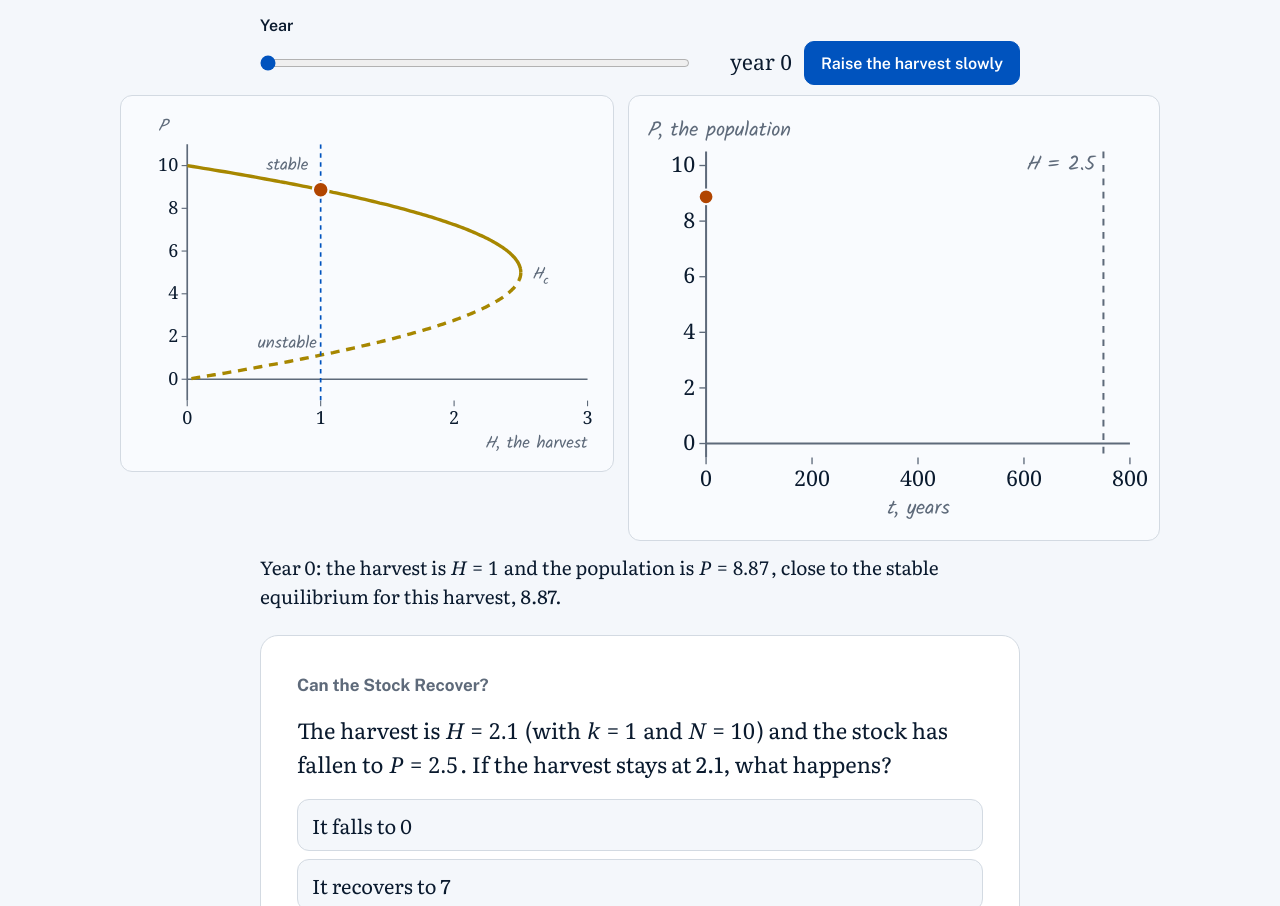
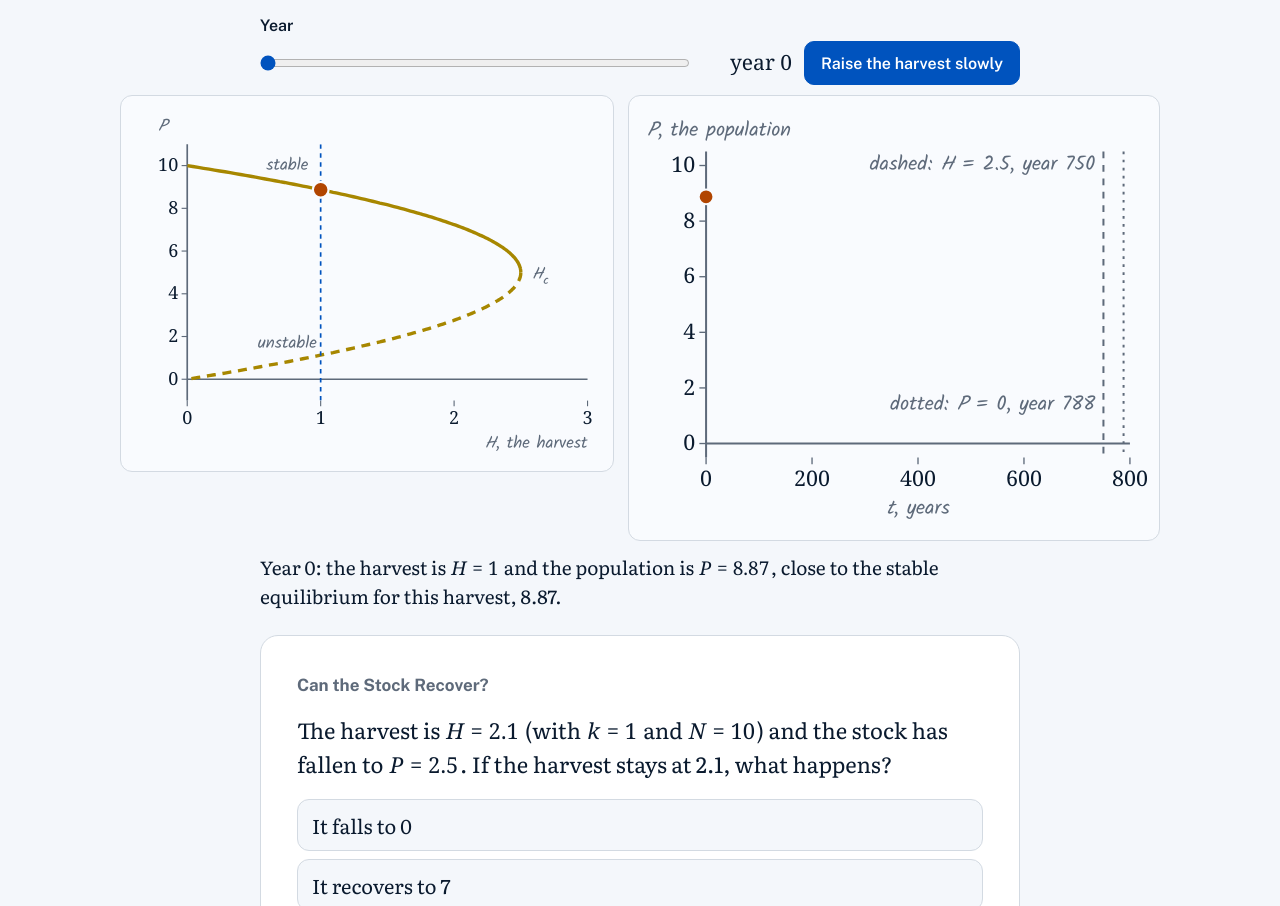
Before and after one commit to RizeComputerScience/diffeq1-phase-lines-harvesting, a plain HTML site: page index.html in a window 1280 px wide. Shown: the part 5220-6126 px from the top of the page. Drawn offline with nearby package versions, Linux system fonts and the light colour scheme; a web font is replaced by a local one.

Commit message:
Publish Phase Lines and the Harvesting Bifurcation (built 2026-11-16)

```diff
--- a/index.html
+++ b/index.html
@@ -3084,9 +3084,10 @@ function bif3SVG() {
 }
 function inset3SVG() {
   var yr = yrNow(), pn = pane([0, 800], [-0.5, 10.5], FL.box), b = pn.box, cid = 'pl-ci3', g = '', te = Math.min(yr, SIM.tEnd);
-  g += '<svg viewBox="0 0 ' + FL.w + ' ' + FL.h + '" role="img" aria-label="' + esc('Graph of the population P against time t in years, from 0 to 800. The population declines slowly from 8.87 while the harvest rises, then falls steeply to 0 just after year 750, when the harvest passes 2.5. Drawn up to year ' + Math.round(yr) + '.') + '"><defs>' + clipDef(cid, b) + '</defs>';
+  g += '<svg viewBox="0 0 ' + FL.w + ' ' + FL.h + '" role="img" aria-label="' + esc('Graph of the population P against time t in years, from 0 to 800. The population declines slowly from 8.87 while the harvest rises, then falls steeply to 0 in year 788. The harvest passes 2.5 in year 750, so the collapse comes 38 years after the threshold. Drawn up to year ' + Math.round(yr) + '.') + '"><defs>' + clipDef(cid, b) + '</defs>';
   g += axesSVG(pn, { xt: [0, 200, 400, 600, 800], yt: [0, 2, 4, 6, 8, 10], xTitle: 't, years', yTitle: 'P, the population' });
-  g += '<line x1="' + pn.X(750) + '" y1="' + b.t + '" x2="' + pn.X(750) + '" y2="' + b.b + '" style="stroke:var(--muted);stroke-width:1.5;stroke-dasharray:5 5"/>' + txt(pn.X(750) - 6, b.t + 14, svgMath('H = 2.5'), 'ttl', 'end');
+  g += '<line x1="' + pn.X(750) + '" y1="' + b.t + '" x2="' + pn.X(750) + '" y2="' + b.b + '" style="stroke:var(--muted);stroke-width:1.5;stroke-dasharray:5 5"/>' + txt(pn.X(750) - 6, b.t + 14, svgMath('dashed: H = 2.5, year 750'), 'ttl', 'end');
+  g += '<line x1="' + pn.X(SIM.tEnd) + '" y1="' + b.t + '" x2="' + pn.X(SIM.tEnd) + '" y2="' + b.b + '" style="stroke:var(--muted);stroke-width:1.5;stroke-dasharray:2 4"/>' + txt(pn.X(750) - 6, pn.Y(1.2), svgMath('dotted: P = 0, year ' + Math.round(SIM.tEnd)), 'ttl', 'end');
   var d = '', n = Math.max(2, Math.round(te / 2)); for (var i = 0; i <= n; i++) { var t = te * i / n; d += (i ? 'L' : 'M') + pn.X(t).toFixed(1) + ',' + pn.Y(simP(t)).toFixed(1); }
   g += '<g clip-path="url(#' + cid + ')"><path class="pl-inset" d="' + d + '" style="fill:none;stroke:var(--outside);stroke-width:2.8"/></g>';
   g += '<circle cx="' + pn.X(te).toFixed(1) + '" cy="' + pn.Y(simP(yr)).toFixed(1) + '" r="5.5" style="fill:var(--outside);stroke:var(--bg);stroke-width:1.5"/>';
```
